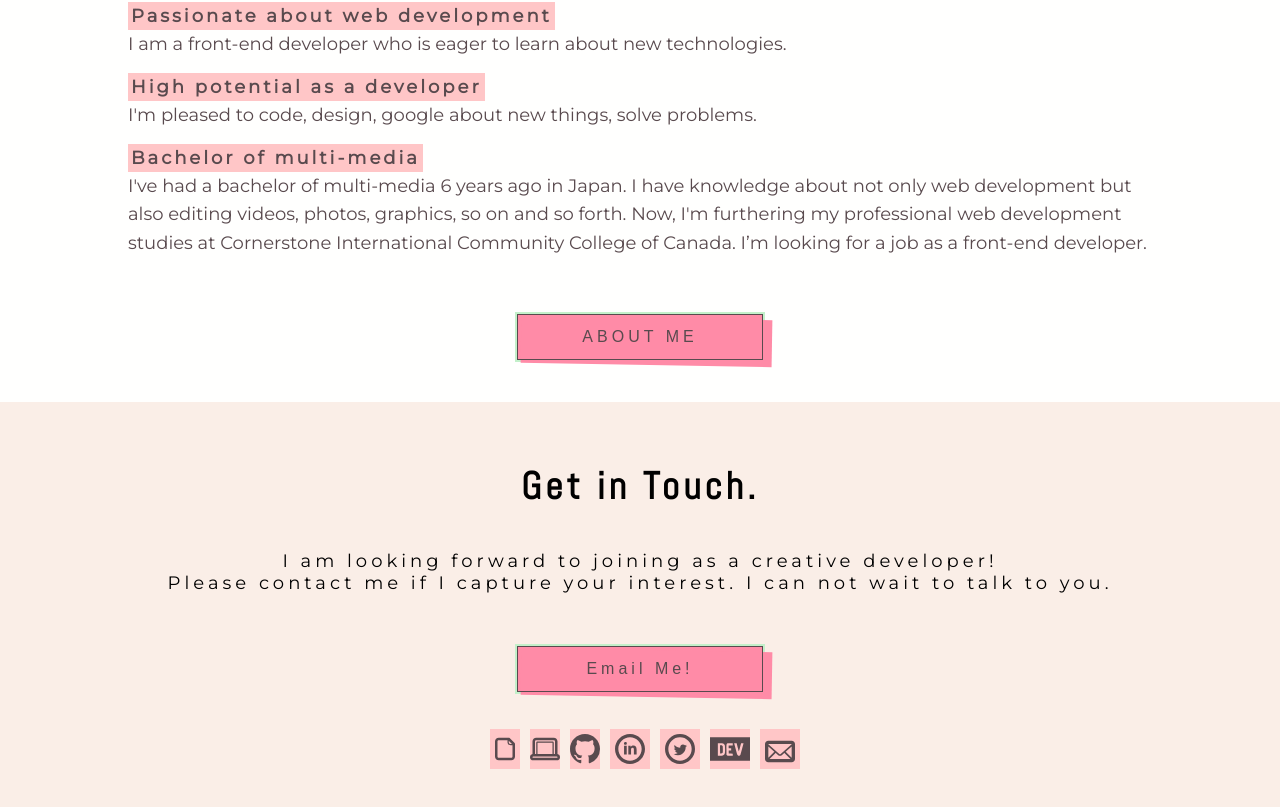
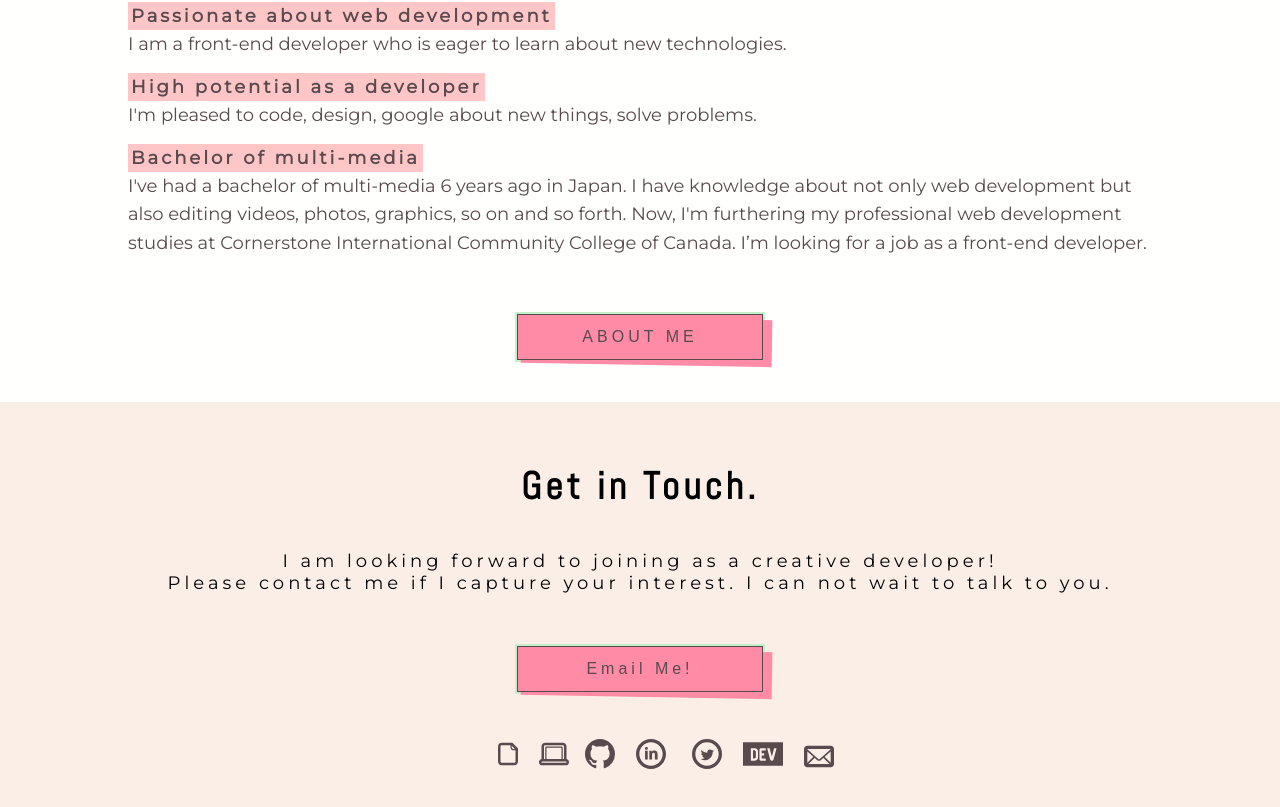
Before and after one commit to miacan2021/Portfolio-page, a React (Create React App) app: page / in a window 1280 px wide. Shown: the part 1337-2144 px from the top of the page. Built offline with nearby package versions, Linux system fonts and the light colour scheme.

Commit message:
fixed contact section

```diff
--- a/src/components/layout/Contact.styled.tsx
+++ b/src/components/layout/Contact.styled.tsx
@@ -34,17 +34,21 @@ export const Links = styled.div`
     gap: 10px;
 `
 
-export const Link = styled.a`
-    width: 40px;
-    height: 40px;
-    background: ${({theme}) => theme.palette.light_pink};
+export const Link = styled.a<{title:string}>`
+    width: 50px;
+    height: 50px;
+    padding: 3px;
     cursor: pointer;
     display: flex;
     justify-content: center;
     align-items: center;
-    transition: all ease .4s;
+    transition: all ease .6s;
+    color: ${({theme}) => theme.palette.head_text};
+    font-family: 'Montserrat', sans-serif;
     &:hover{
-        background: ${({theme}) => theme.palette.pink};
-        transform: scale(1.1, 1.1)
+        flex-direction: column;
+    }
+    &:hover::after{
+        content: '${({ title }) => title }';
     }
 `
--- a/src/components/layout/Contact.tsx
+++ b/src/components/layout/Contact.tsx
@@ -15,13 +15,13 @@ export const Contact = () => {
                 <ContactP>I am looking forward to joining as a creative developer!<br />Please contact me if I capture your interest. I can not wait to talk to you.</ContactP>
                 <a href="mailto:mia.can2021@gmail.com"><Button title={'Email Me!'}></Button></a>
                 <Links>
-                    <Link href="https://github.com/miacan2021" target="_blank"><TiDocument size={'30px'} color={"#594a4e"} /></Link>
-                    <Link href="https://github.com/miacan2021" target="_blank"><TiDeviceLaptop size={'30px'} color={"#594a4e"} /></Link>
-                    <Link href="https://github.com/miacan2021" target="_blank"><GoMarkGithub size={'30px'} color={"#594a4e"} /></Link>
-                    <Link href="https://github.com/miacan2021" target="_blank"><TiSocialLinkedinCircular size={'40px'} color={"#594a4e"} /></Link>
-                    <Link href="https://twitter.com/shiho_kazama" target="_blank"><TiSocialTwitterCircular size={'40px'} color={"#594a4e"} /></Link>
-                    <Link href="https://dev.to/miacan2021" target="_blank"><SiDevdotto size={'40px'} color={"#594a4e"} /></Link>
-                    <Link href="mailto:mia.can2021@gmail.com"><TiMail size={'40px'} color={"#594a4e"} /></Link>
+                    <Link href="https://github.com/miacan2021" target="_blank" title={'Resume'}><TiDocument size={'30px'} color={"#594a4e"} /></Link>
+                    <Link href="https://github.com/miacan2021" target="_blank" title={'Work'}><TiDeviceLaptop size={'30px'} color={"#594a4e"} /></Link>
+                    <Link href="https://github.com/miacan2021" target="_blank" title={'GitHub'}><GoMarkGithub size={'30px'} color={"#594a4e"} /></Link>
+                    <Link href="https://github.com/miacan2021" target="_blank" title={'LinkedIn'}><TiSocialLinkedinCircular size={'40px'} color={"#594a4e"} /></Link>
+                    <Link href="https://twitter.com/shiho_kazama" target="_blank" title={'Twitter'}><TiSocialTwitterCircular size={'40px'} color={"#594a4e"} /></Link>
+                    <Link href="https://dev.to/miacan2021" target="_blank" title={'DEV'}><SiDevdotto size={'40px'} color={"#594a4e"} /></Link>
+                    <Link href="mailto:mia.can2021@gmail.com" title={'Mail'}><TiMail size={'40px'} color={"#594a4e"} /></Link>
                 </Links>
             </ContactWrapper>
         </ThemeProvider>
```
